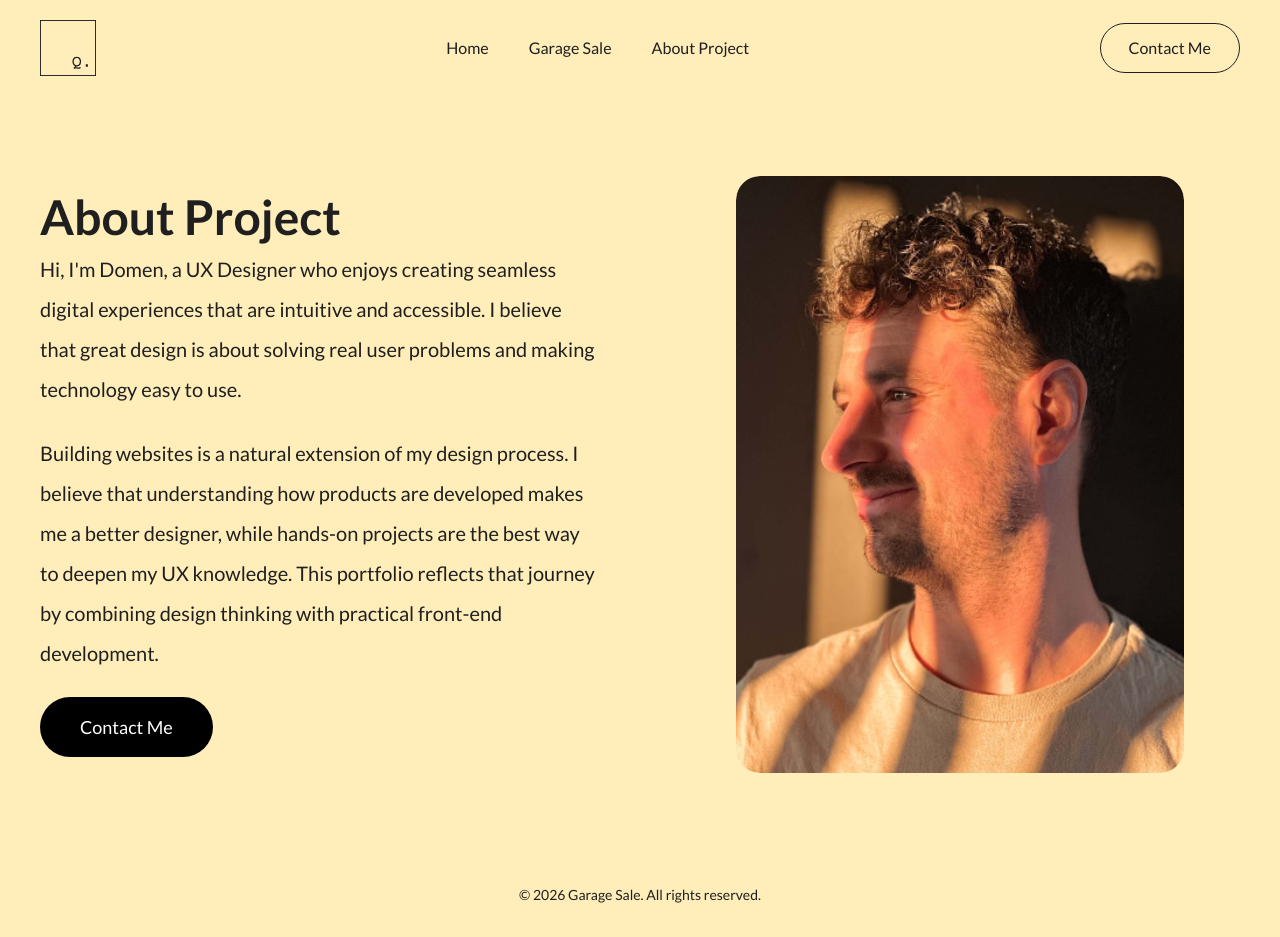
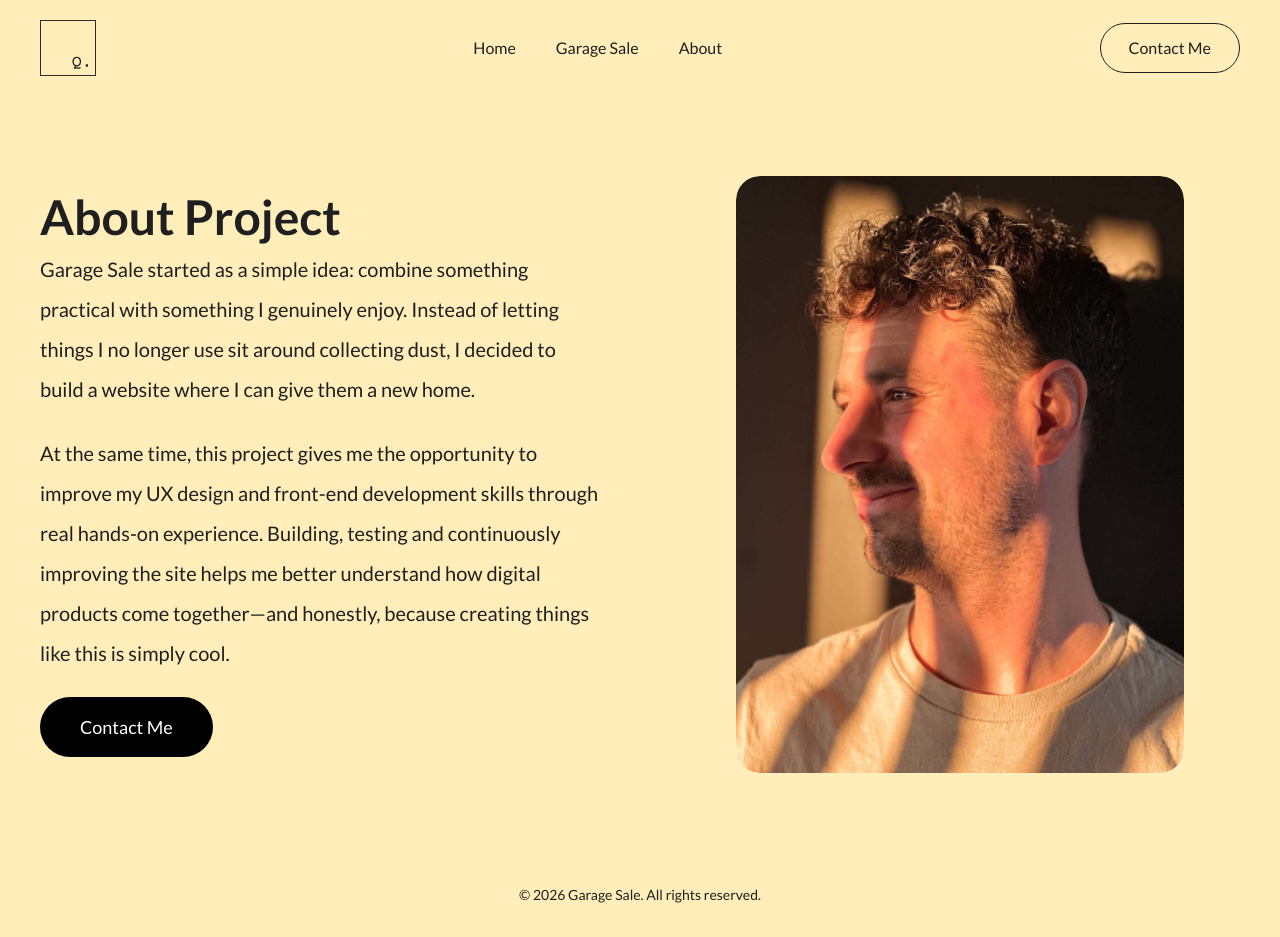
Before and after one commit to Mender92/garage-sale, a React (Vite) app: page /about in a window 1280 px wide. Built offline with nearby package versions, Linux system fonts and the light colour scheme.

Commit message:
Update About page and navigation

```diff
--- a/src/components/layout/Navbar.jsx
+++ b/src/components/layout/Navbar.jsx
@@ -32,7 +32,7 @@ function Navbar() {
           </li>
 
           <li>
-            <NavLink to="/about">About Project</NavLink>
+            <NavLink to="/about">About</NavLink>
           </li>
         </ul>
       </nav>
@@ -74,7 +74,7 @@ function Navbar() {
 
               <li>
                 <NavLink to="/about" onClick={closeMenu}>
-                  About Project
+                  About
                 </NavLink>
               </li>
 
--- a/src/pages/About.jsx
+++ b/src/pages/About.jsx
@@ -12,17 +12,18 @@ function About() {
           </h1>
 
           <p className="mt-2 max-w-xl text-xl leading-10">
-            Hi, I'm Domen, a UX Designer who enjoys creating seamless digital
-            experiences that are intuitive and accessible. I believe
-            that great design is about solving real user problems and making technology easy to use.
+          Garage Sale started as a simple idea: combine something practical with
+          something I genuinely enjoy. Instead of letting things I no longer use sit
+          around collecting dust, I decided to build a website where I can give them a
+          new home.
           </p>
 
           <p className="mt-6 max-w-xl text-xl leading-10">
-            Building websites is a natural extension of my design process. I believe
-            that understanding how products are developed makes me a better designer,
-            while hands-on projects are the best way to deepen my UX knowledge. This
-            portfolio reflects that journey by combining design thinking with practical
-            front-end development.
+          At the same time, this project gives me the opportunity to improve my UX
+          design and front-end development skills through real hands-on experience.
+         Building, testing and continuously improving the site helps me better
+         understand how digital products come together—and honestly, because creating
+        things like this is simply cool.
           </p>
 
           <div className="mt-6 flex flex-wrap gap-6">
```
